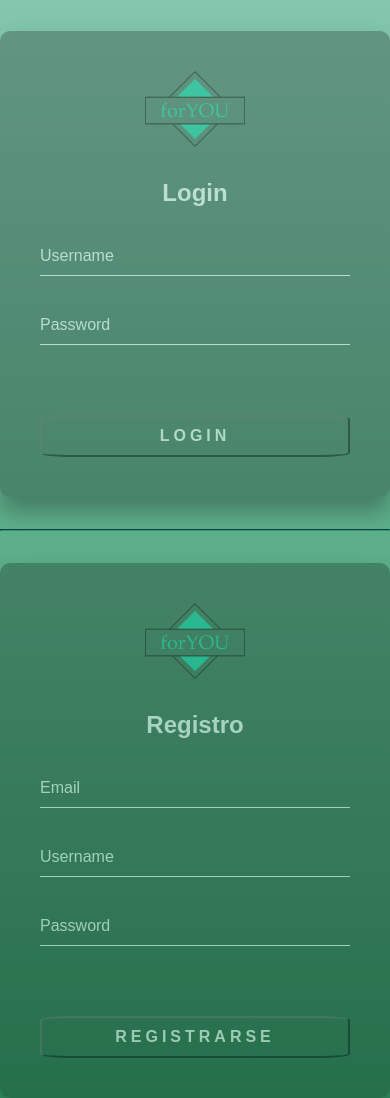
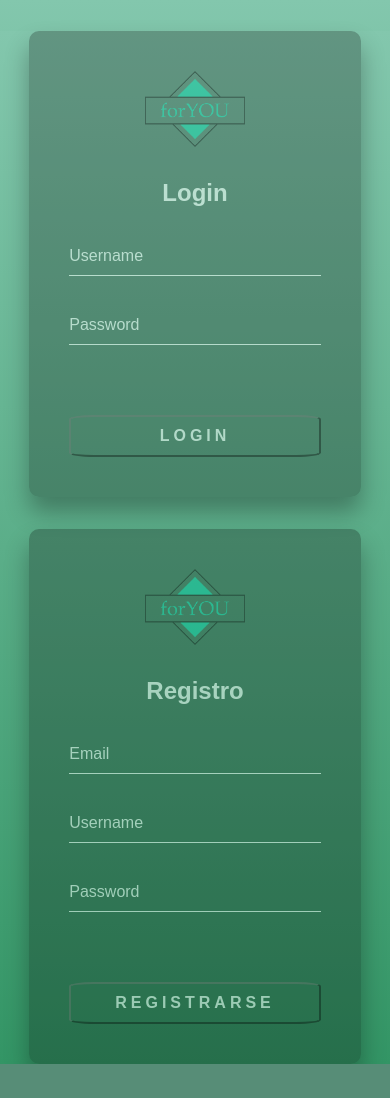
Before and after one commit to Nylander26/Foro-LaRuecaF5, a PHP site: page /login.php in a window 390 px wide. After the commit the page ends 1064 px from the top, so only its background shows below. Run offline with PHP 8.4, Linux system fonts and the light colour scheme.

Commit message:
mods en login y login.css

```diff
--- a/styles/loginCode.css
+++ b/styles/loginCode.css
@@ -131,7 +131,8 @@ html {
     border-radius: 40px;
     }
 
-  @media screen and (max-width: 920px){
+    @media screen and (max-width: 920px) {
+
     .container-all{
         display: flex;
         flex-direction: column;
@@ -140,6 +141,28 @@ html {
     }
 
     .login-box{
-        width: 100%;
+        max-width: 85%;
+        display: flex;
+        flex-direction: column;
+        align-self: center;
+    }
+
+    hr{
+        display: none;
+    }
+
+  }
+
+  @media screen and (max-width: 400px) and (max-height: 1000px){
+
+    .login-box{
+        max-width: 85%;
+        display: flex;
+        flex-direction: column;
+        align-self: center;
+    }
+
+    hr{
+        display: none;
     }
   }
```
Also changed, not shown: index.php (deleted, +0 -25 lines), login.php (+6 -1 lines).
